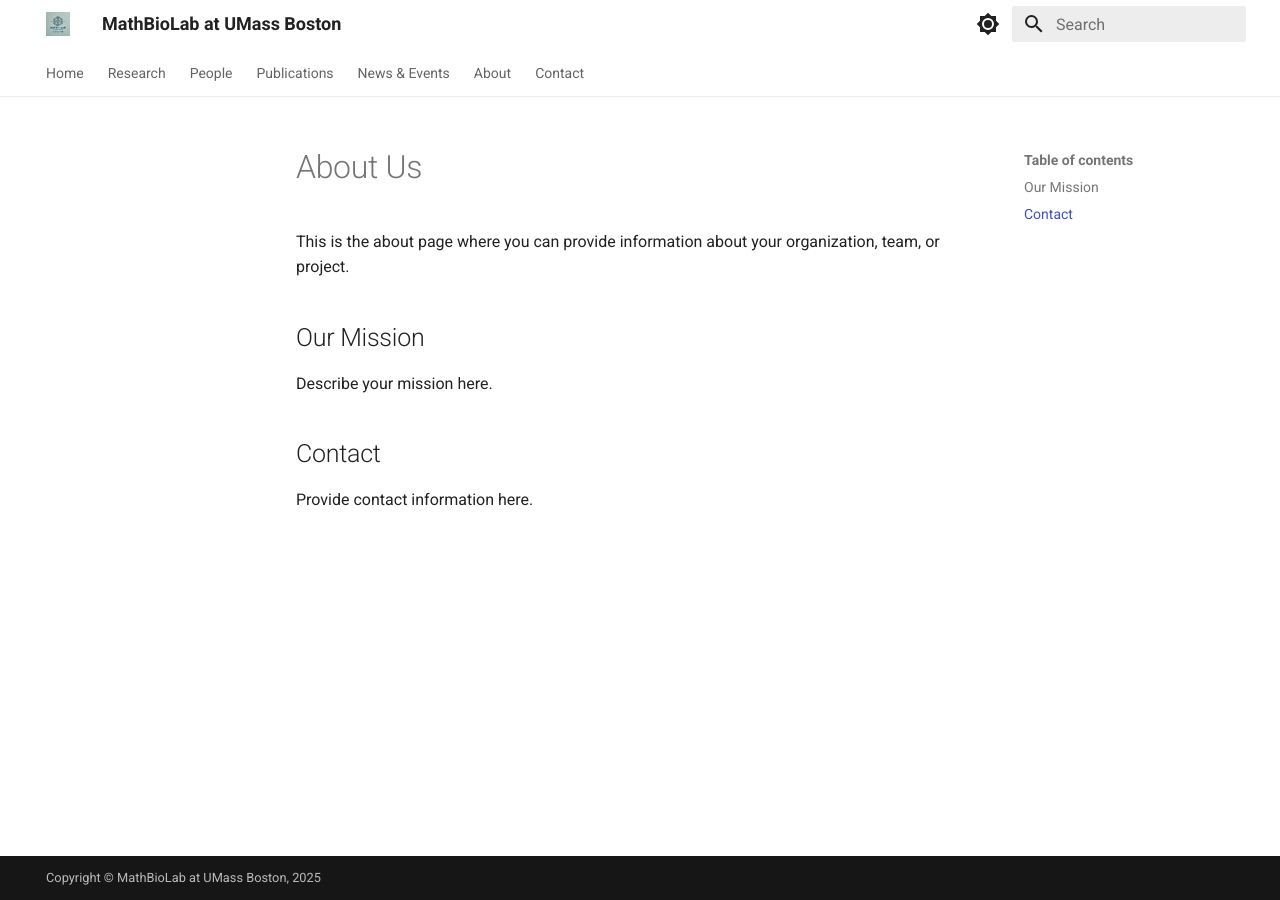
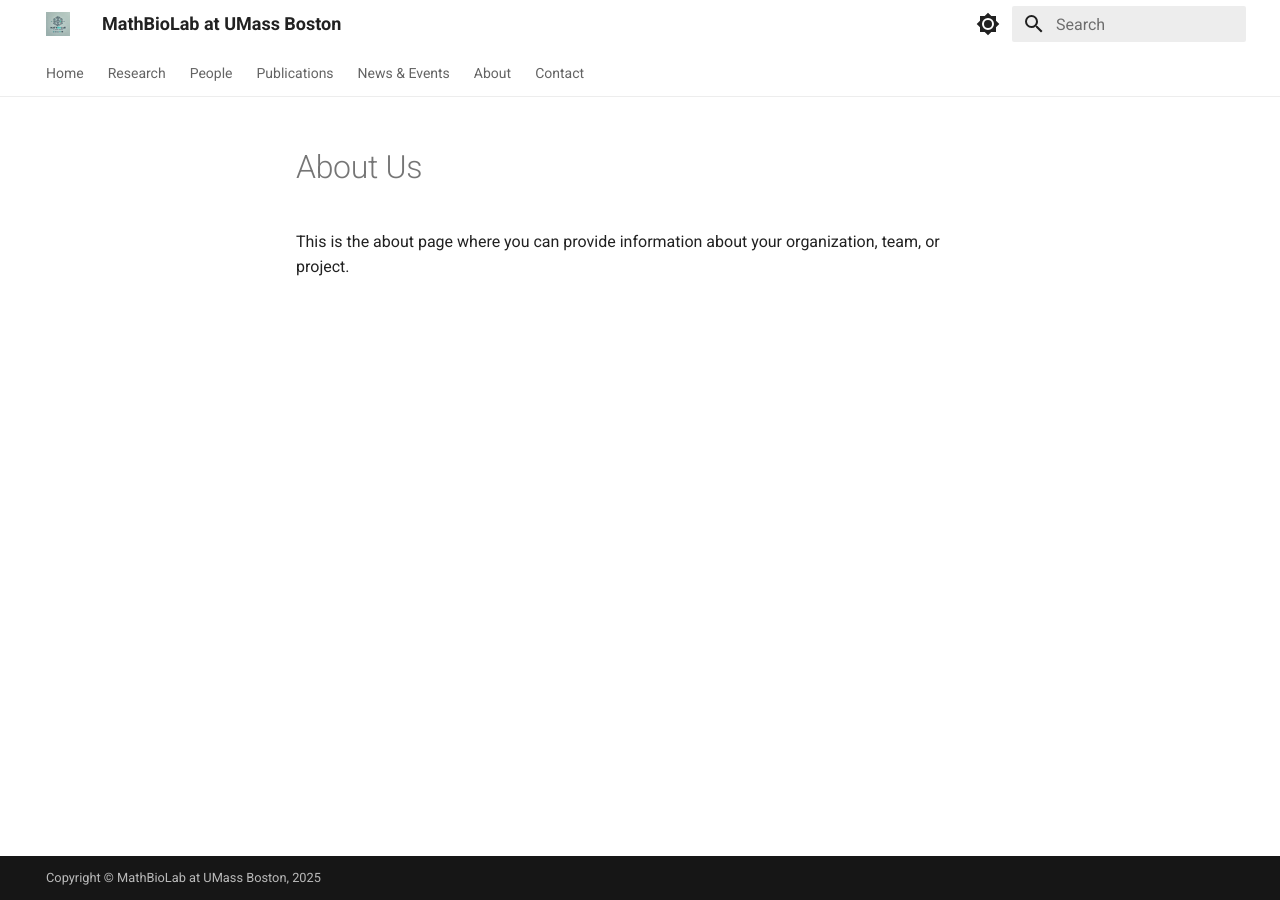
Before and after one commit to umbibio/mathbiolab-website, an MkDocs documentation site: the page built from docs/about/index.md, in a window 1280 px wide. Built offline with MkDocs 1.6.1 and Material for MkDocs 9.7.7, drawn with Linux system fonts in a browser that asks for light colours.

Commit message:
Clear about page

```diff
--- a/docs/about/index.md
+++ b/docs/about/index.md
@@ -1,11 +1,3 @@
 # About Us
 
 This is the about page where you can provide information about your organization, team, or project.
-
-## Our Mission
-
-Describe your mission here.
-
-## Contact
-
-Provide contact information here.
```
